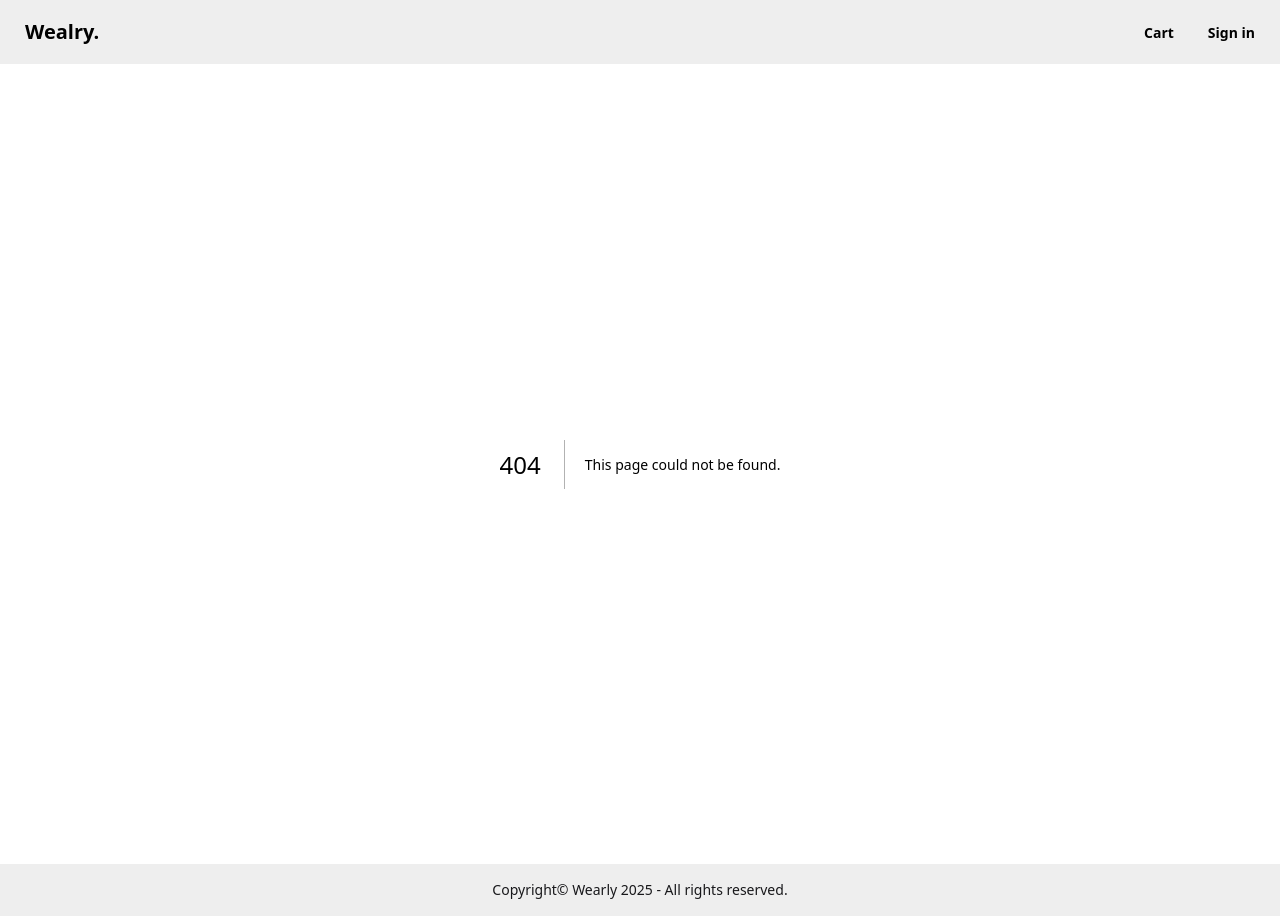
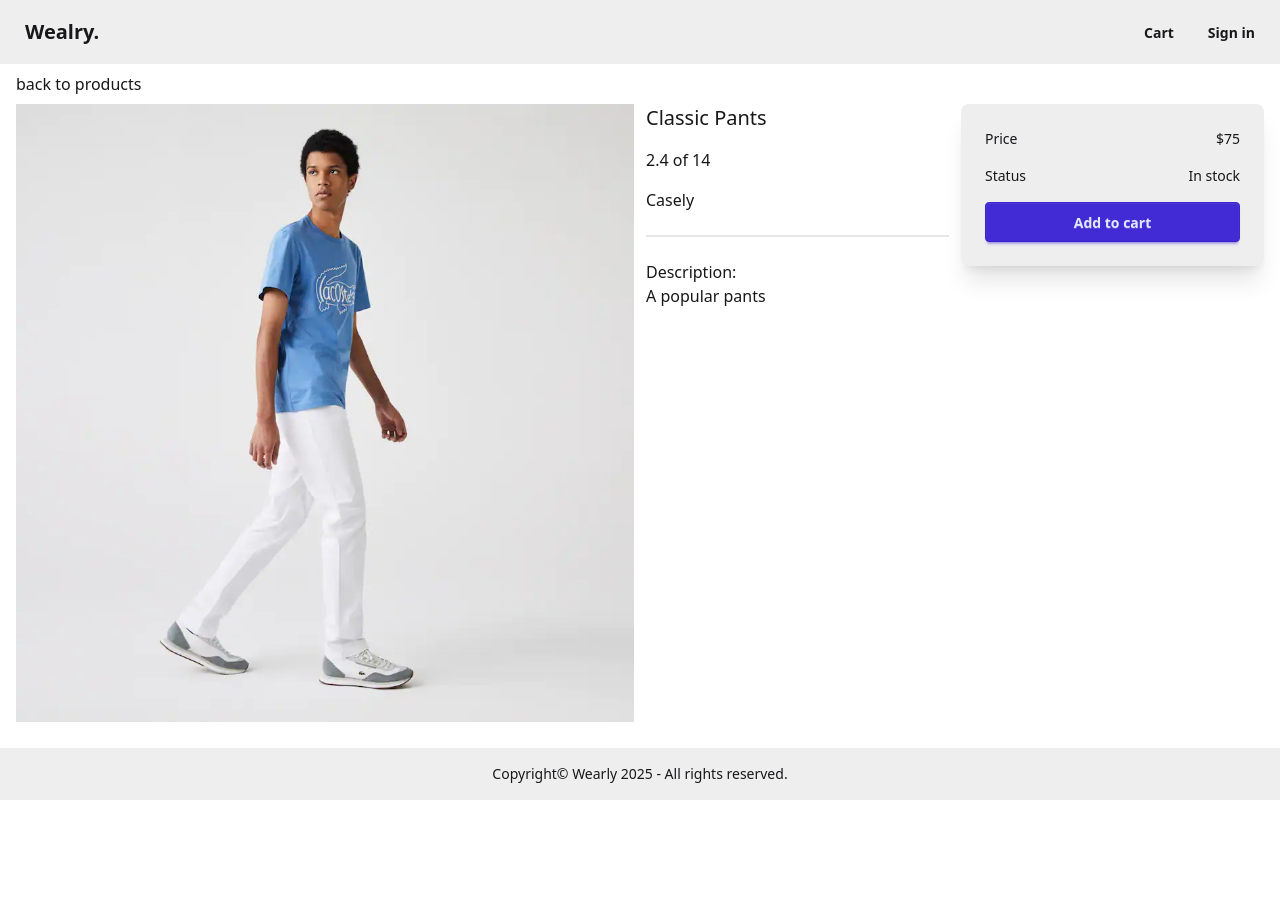
Before and after one commit to alexmortelsison/wearly, a Next.js app: page /product/classic-pants in a window 1280 px wide. Before the commit this address had no page. After the commit the page ends 800 px from the top, so only its background shows below. Built offline with nearby package versions, Linux system fonts and the light colour scheme.

Commit message:
updated Products Page

```diff
--- /dev/null
+++ b/app/(frontend)/product/[slug]/page.tsx
@@ -0,0 +1,70 @@
+import data from "@/lib/data";
+import Image from "next/image";
+import Link from "next/link";
+
+export default function ProductDetails({
+  params,
+}: {
+  params: { slug: string };
+}) {
+  const product = data.products.find((x) => x.slug === params.slug);
+  if (!product) {
+    return <div>Product bot found</div>;
+  }
+  return (
+    <>
+      <div className="my-2">
+        <Link href={"/"}>back to products</Link>
+      </div>
+      <div className="grid md:grid-cols-4 md:gap-3">
+        <div className="md:col-span-2">
+          <Image
+            src={product.image}
+            alt={product.name}
+            width={640}
+            height={640}
+            sizes="100vw"
+            style={{
+              width: "100%",
+              height: "auto",
+            }}
+          />
+        </div>
+        <div>
+          <ul className="space-y-4">
+            <li className="text-xl">{product.name}</li>
+            <li>
+              {product.rating} of {product.numReviews}
+            </li>
+            <li>{product.brand}</li>
+            <li className="divider"></li>
+            <li>
+              Description: <p>{product.description}</p>
+            </li>
+          </ul>
+        </div>
+        <div>
+          <div className="card bg-base-300 shadow-xl mt-3 md:mt-0">
+            <div className="card-body">
+              <div className="mb-2 flex justify-between">
+                <div>Price</div>
+                <div>${product.price}</div>
+              </div>
+              <div className="mb-2 flex justify-between">
+                <div>Status</div>
+                <div>
+                  {product.countInStock > 0 ? "In stock" : "Unavailable"}
+                </div>
+              </div>
+              <div className="card-actions justify-center">
+                <button className="btn btn-primary w-full" type="button">
+                  Add to cart
+                </button>
+              </div>
+            </div>
+          </div>
+        </div>
+      </div>
+    </>
+  );
+}
--- a/app/components/Navbar.tsx
+++ /dev/null
@@ -1,3 +0,0 @@
-export default function Navbar() {
-  return <div>Navbar</div>;
-}
--- a/app/components/SessionWrapper.tsx
+++ /dev/null
@@ -1,11 +0,0 @@
-"use client";
-import { SessionProvider } from "next-auth/react";
-import { ReactNode } from "react";
-export default function SessionWrapper({ children }: { children: ReactNode }) {
-  return (
-    <SessionProvider>
-
-      {children}
-    </SessionProvider>
-  );
-}
--- a/app/layout.tsx
+++ b/app/layout.tsx
@@ -1,7 +1,6 @@
 import type { Metadata } from "next";
 import { Geist, Geist_Mono } from "next/font/google";
 import "./globals.css";
-import SessionWrapper from "./components/SessionWrapper";
 import Header from "@/components/Header/Header";
 
 const geistSans = Geist({
@@ -29,7 +28,6 @@
       <body
         className={`${geistSans.variable} ${geistMono.variable} antialiased`}
       >
-        <SessionWrapper>
         <div className="min-h-screen flex flex-col">
           <Header />
           {children}
@@ -37,7 +35,6 @@
             <p>Copyright&copy; Wearly 2025 - All rights reserved.</p>
           </footer>
         </div>
-        </SessionWrapper>
       </body>
     </html>
   );
```
Lines whose indentation alone changed are shown as unchanged.
